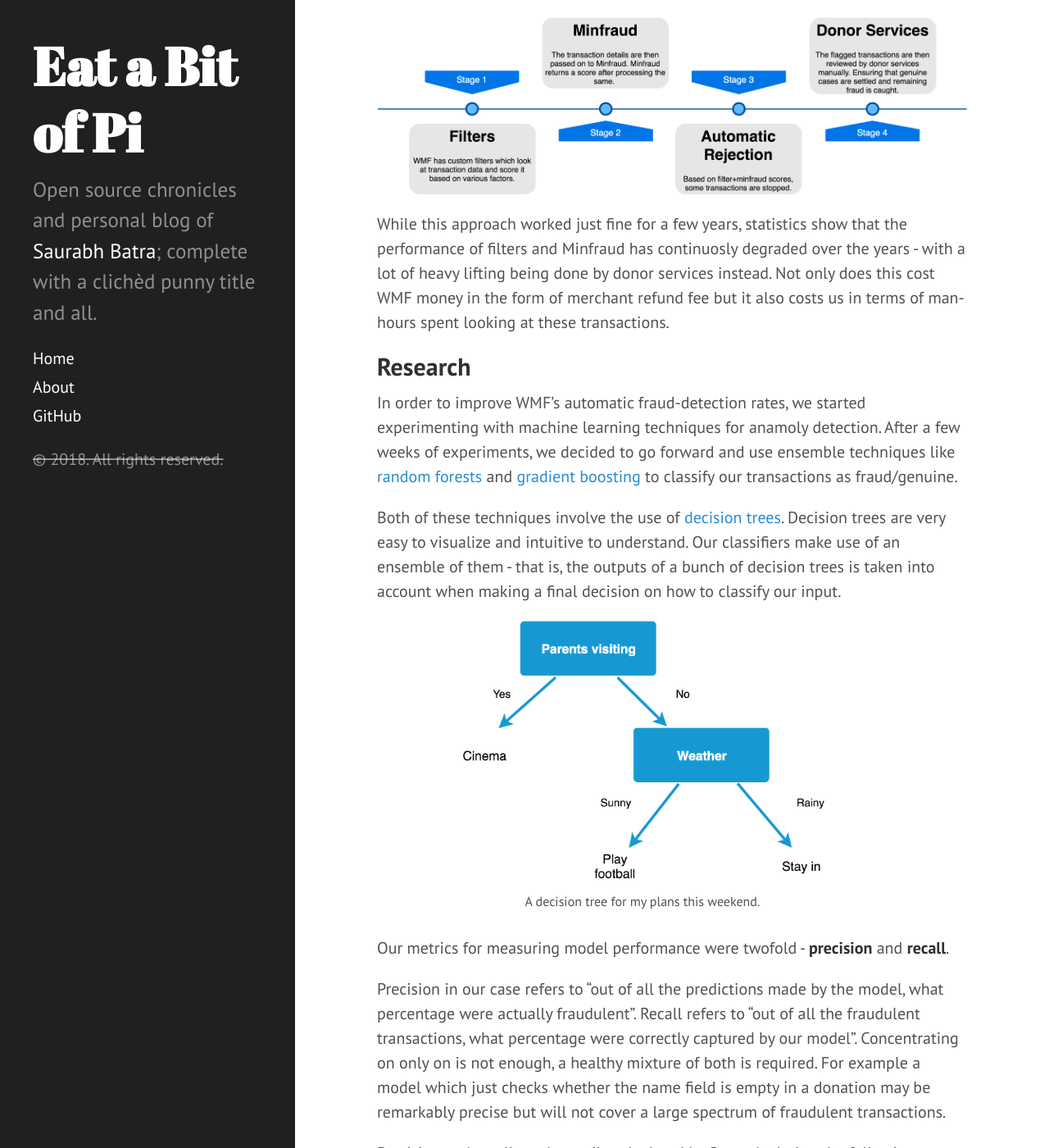
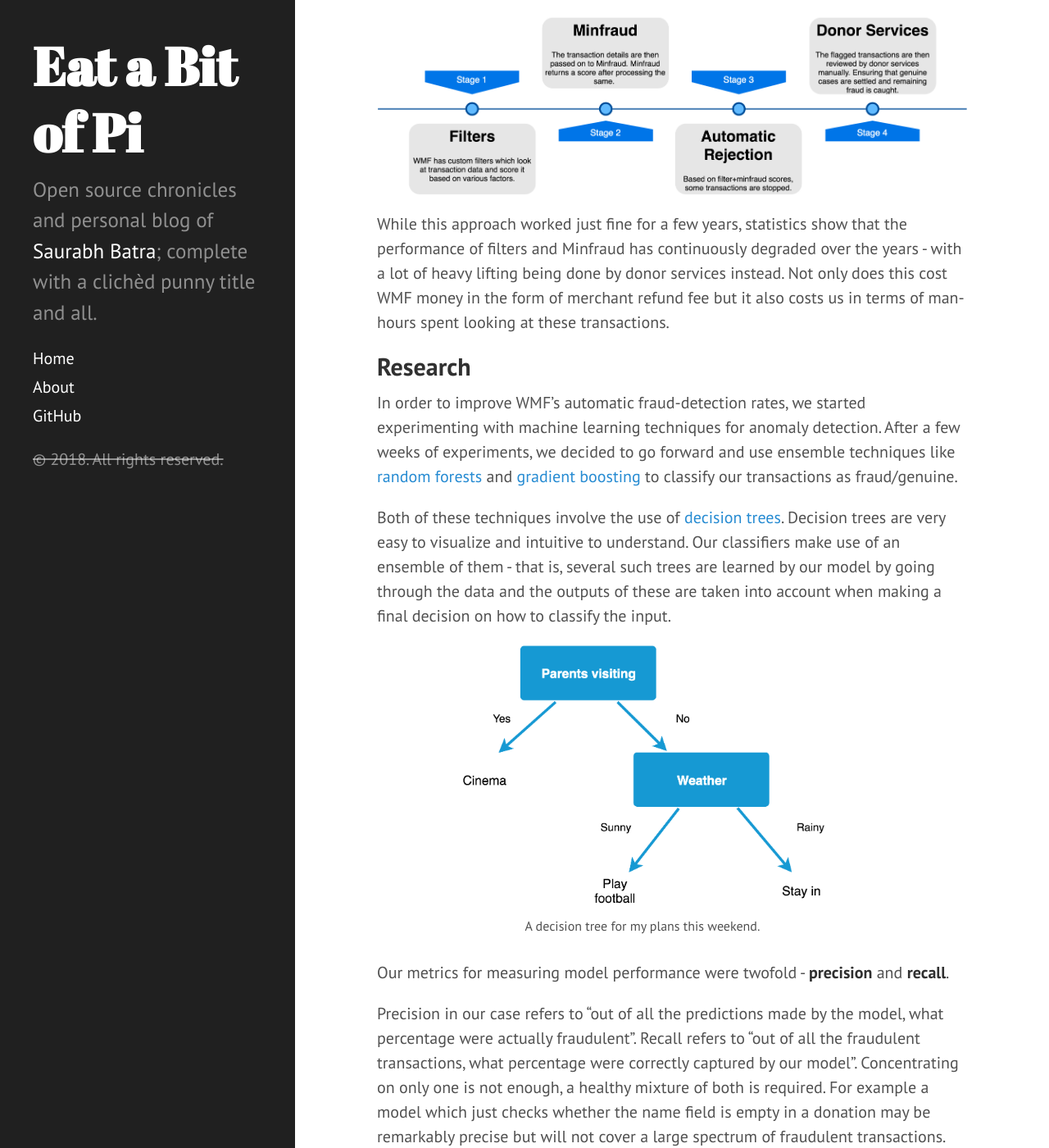
Before and after one commit to saurabhbatra96/saurabhbatra96.github.io, a Jekyll site: the page built from _posts/2018-08-15-catching-fraud-at-wikipedia.md, in a window 1280 px wide and 1400 px high, scrolled down 1086 px. Shown: the whole window at 82% size. Built offline with Jekyll 4.4.1, drawn with Linux system fonts in a browser that asks for light colours; comment, search, counter and statistics services are not loaded; some of the changed text lies outside the part shown.

Commit message:
minor fixes

```diff
--- a/_posts/2018-08-15-catching-fraud-at-wikipedia.md
+++ b/_posts/2018-08-15-catching-fraud-at-wikipedia.md
@@ -9,27 +9,27 @@
 ## Donations and fraud at WMF
 Thanks to donors all over the globe supporting Wikipedia and her sister sites, the Wikimedia Foundation receives millions of donations in any given year. In the fiscal year 2016-17 WMF raised <a href="https://foundation.wikimedia.org/wiki/2016-2017_Fundraising_Report" target="_blank">$91 million from over 6.1 million donations</a>! Unfortunately the donations were not bereft of fraudulent transactions - transactions either made using stolen credit card details or made explicitly with the intent to harm WMF by causing monetary loss in the form of chargeback fees.
 
-Frauds are usually anamolies when it comes to donations, but even assuming that frauds form only 1% of all transactions - that is still 61,000 transactions in the year 16-17. Taking into account that usually chargeback fees range from <a href="https://www.paypal.com/us/webapps/mpp/merchant-fees#chargeback-fees" target="_blank">$15-$20</a> across various payment gateways, chargeback payments alone would cost WMF $1,220,000!
+Frauds are usually anomalies when it comes to donations, but even assuming that frauds form only 1% of all transactions - that is still 61,000 transactions in the year 16-17. Taking into account that usually chargeback fees range from <a href="https://www.paypal.com/us/webapps/mpp/merchant-fees#chargeback-fees" target="_blank">$15-$20</a> across various payment gateways, chargeback payments alone would cost WMF $1,220,000!
 
 ## Fraud detection workflow
-WMF Fundraising pro-actively works to make sure that fraudulent transactions are detected before they can be "successful". The current workflow looks something like this -
+WMF Fundraising proactively works to make sure that fraudulent transactions are detected before they can be "successful". The current workflow looks something like this -
 
 <img src="/public/wmf-fd/fd-workflow.png" style="display: block; width: 100%;">
 <!--more-->
 
-While this approach worked just fine for a few years, statistics show that the performance of filters and Minfraud has continuosly degraded over the years - with a lot of heavy lifting being done by donor services instead. Not only does this cost WMF money in the form of merchant refund fee but it also costs us in terms of man-hours spent looking at these transactions.
+While this approach worked just fine for a few years, statistics show that the performance of filters and Minfraud has continuously degraded over the years - with a lot of heavy lifting being done by donor services instead. Not only does this cost WMF money in the form of merchant refund fee but it also costs us in terms of man-hours spent looking at these transactions.
 
 ## Research
-In order to improve WMF's automatic fraud-detection rates, we started experimenting with machine learning techniques for anamoly detection. After a few weeks of experiments, we decided to go forward and use ensemble techniques like <a href="https://en.wikipedia.org/wiki/Random_forest" target="_blank">random forests</a> and <a href="https://en.wikipedia.org/wiki/Gradient_boosting" target="_blank">gradient boosting</a> to classify our transactions as fraud/genuine.
+In order to improve WMF's automatic fraud-detection rates, we started experimenting with machine learning techniques for anomaly detection. After a few weeks of experiments, we decided to go forward and use ensemble techniques like <a href="https://en.wikipedia.org/wiki/Random_forest" target="_blank">random forests</a> and <a href="https://en.wikipedia.org/wiki/Gradient_boosting" target="_blank">gradient boosting</a> to classify our transactions as fraud/genuine.
 
-Both of these techniques involve the use of <a href="https://en.wikipedia.org/wiki/Decision_tree" target="_blank">decision trees</a>. Decision trees are very easy to visualize and intuitive to understand. Our classifiers make use of an ensemble of them - that is, the outputs of a bunch of decision trees is taken into account when making a final decision on how to classify our input.
+Both of these techniques involve the use of <a href="https://en.wikipedia.org/wiki/Decision_tree" target="_blank">decision trees</a>. Decision trees are very easy to visualize and intuitive to understand. Our classifiers make use of an ensemble of them - that is, several such trees are learned by our model by going through the data and the outputs of these are taken into account when making a final decision on how to classify the input.
 
 <div style="width: 90%; font-size: 80%; text-align: center;"><img style="width: 70%; padding-bottom: 0.5em;" src="/public/wmf-fd/d-tree.png"><br>A decision tree for my plans this weekend.</div>
 
 <br>
 Our metrics for measuring model performance were twofold - **precision** and **recall**.
 
-Precision in our case refers to "out of all the predictions made by the model, what percentage were actually fraudulent". Recall refers to "out of all the fraudulent transactions, what percentage were correctly captured by our model". Concentrating on only on is not enough, a healthy mixture of both is required. For example a model which just checks whether the name field is empty in a donation may be remarkably precise but will not cover a large spectrum of fraudulent transactions.
+Precision in our case refers to "out of all the predictions made by the model, what percentage were actually fraudulent". Recall refers to "out of all the fraudulent transactions, what percentage were correctly captured by our model". Concentrating on only one is not enough, a healthy mixture of both is required. For example a model which just checks whether the name field is empty in a donation may be remarkably precise but will not cover a large spectrum of fraudulent transactions.
 
 Precision and recall can be easily calculated by first calculating the following -
 
@@ -70,6 +70,8 @@
 ## Future work
 We are far from finished on this! Not only are we chasing better classifier performance and a fluider architecture; we started off with the lofty goal of making a high-quality, truly open-source credit-card fraud detection system and we intend to make it happen.
 
+While the indecipherability of the decision making process of machine learning models is considered a con, here it helps in obfuscating the same process from fraudsters - even though they might have the code readily available!
+
 Currently, we have 3 major tasks on our plate -
 1. Integrate with WMF transaction workflow. Seeing how our model performs on new data would help us make sure that our approach is "correct" and it works.
 2. Developing a pipeline which automates the task of classifier generation from data.
```
